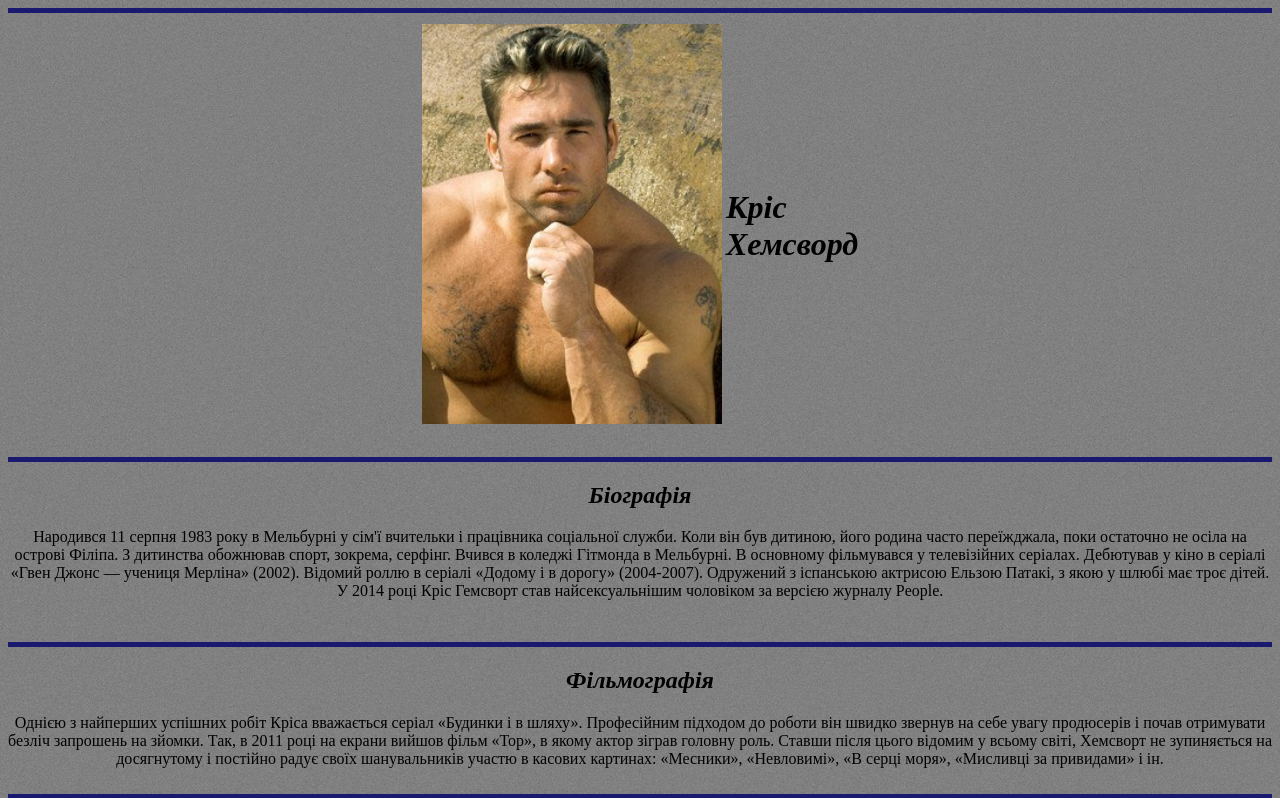
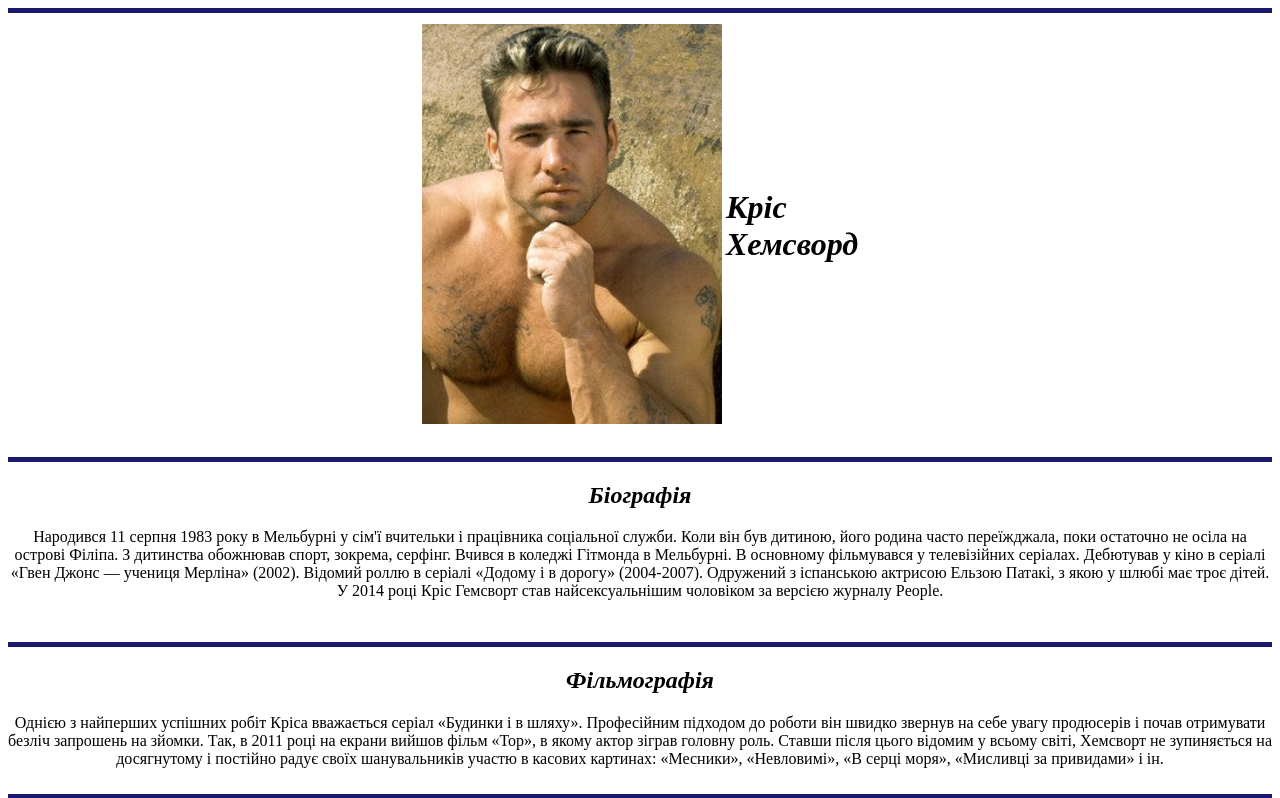
Before and after one commit to VladKost1/VladKost1.github.io, a plain HTML site: page Laba2.html in a window 1280 px wide. Shown: the top 798 px of the page. Drawn offline with Linux system fonts and the light colour scheme.

Commit message:
Update Laba2.html

```diff
--- a/Laba2.html
+++ b/Laba2.html
@@ -5,7 +5,7 @@
     <title>laba2</title>
       <link rel="shortcut icon" href="https://img.icons8.com/windows/32/000000/telegram-app.png"/>
   </head>
-  <body background="02.jpg">
+  <body>
       <hr size="5" noshade color="#191970">
       <center>
 
```
